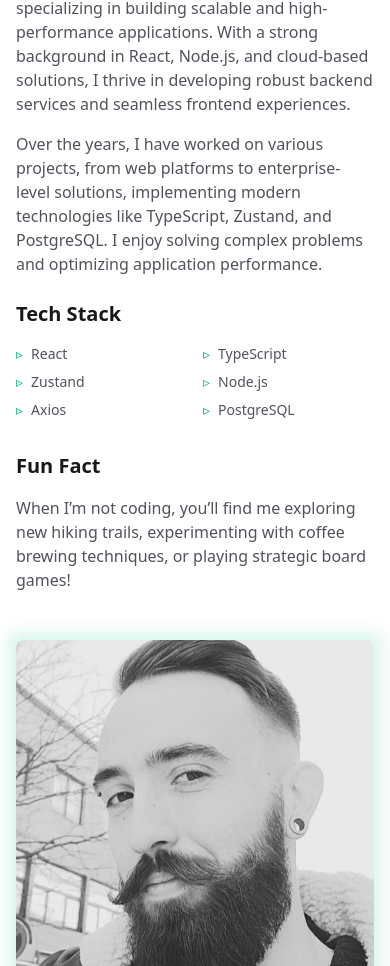
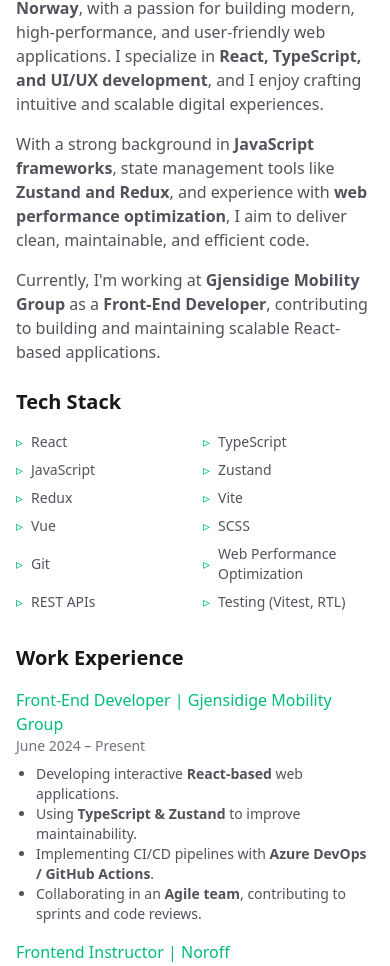
Before and after one commit to Christonn93/OnlinePortfolio, a React (Vite) app: page / in a window 390 px wide. Shown: the part 1034-2000 px from the top of the page. Built offline with nearby package versions, Linux system fonts and the light colour scheme.

Commit message:
Adding changes

```diff
--- a/src/components/sections/About.tsx
+++ b/src/components/sections/About.tsx
@@ -2,51 +2,127 @@
 import ProfileImage from "@/assets/profileImage.jpg";
 
 export const About = () => {
+ // Motion Variants
+ const sectionVariants = {
+  hidden: { opacity: 0, y: 20 },
+  visible: { opacity: 1, y: 0, transition: { duration: 0.8, ease: "easeOut" } },
+ };
+
+ const textVariants = {
+  hidden: { opacity: 0, x: -30 },
+  visible: { opacity: 1, x: 0, transition: { duration: 0.6, ease: "easeOut" } },
+ };
+
+ const itemVariants = {
+  hidden: { opacity: 0, y: 10 },
+  visible: (index: number) => ({
+   opacity: 1,
+   y: 0,
+   transition: { duration: 0.3, delay: index * 0.1 },
+  }),
+ };
+
+ const imageVariants = {
+  hidden: { opacity: 0, scale: 0.9 },
+  visible: { opacity: 1, scale: 1, transition: { duration: 0.8, ease: "easeOut" } },
+ };
+
  return (
-  <section id="about" className="py-20 border-t border-zinc-200 dark:border-zinc-800">
+  <motion.section id="about" className="py-20 border-t border-zinc-200 dark:border-zinc-800" initial="hidden" whileInView="visible" viewport={{ once: true }} variants={sectionVariants}>
    <div className="container mx-auto px-4">
-    <motion.div initial={{ opacity: 0 }} animate={{ opacity: 1 }} transition={{ duration: 1 }}>
-     <div className="flex items-center mb-12">
+    {/* Section Header */}
+    <motion.div className="flex items-center mb-12" variants={sectionVariants}>
      <h2 className="text-2xl md:text-3xl font-bold">
       <span className="text-emerald-500 font-mono mr-2">01.</span>
       About Me
      </h2>
      <div className="h-px bg-zinc-300 dark:bg-zinc-700 flex-grow ml-4"></div>
-     </div>
+    </motion.div>
+
+    {/* Content Grid */}
     <div className="grid md:grid-cols-5 gap-12">
-      <div className="md:col-span-3">
+     {/* Text Content */}
+     <motion.div className="md:col-span-3" variants={textVariants}>
       <p className="text-zinc-600 dark:text-zinc-400 mb-4">
-        I am a passionate Full-Stack Developer specializing in building scalable and high-performance applications. With a strong background in React, Node.js, and cloud-based solutions, I thrive in
-        developing robust backend services and seamless frontend experiences.
+       I’m a <b>Front-End Engineer</b> based in <b>Larvik, Norway</b>, with a passion for building modern, high-performance, and user-friendly web applications. I specialize in{" "}
+       <b>React, TypeScript, and UI/UX development</b>, and I enjoy crafting intuitive and scalable digital experiences.
       </p>
       <p className="text-zinc-600 dark:text-zinc-400 mb-4">
-        Over the years, I have worked on various projects, from web platforms to enterprise-level solutions, implementing modern technologies like TypeScript, Zustand, and PostgreSQL. I enjoy solving
-        complex problems and optimizing application performance.
+       With a strong background in <b>JavaScript frameworks</b>, state management tools like <b>Zustand and Redux</b>, and experience with <b>web performance optimization</b>, I aim to deliver clean,
+       maintainable, and efficient code.
       </p>
+      <p className="text-zinc-600 dark:text-zinc-400 mb-4">
+       Currently, I'm working at <b>Gjensidige Mobility Group</b> as a <b>Front-End Developer</b>, contributing to building and maintaining scalable React-based applications.
+      </p>
+
+      {/* Tech Stack */}
       <h3 className="text-xl font-semibold mt-6 mb-4">Tech Stack</h3>
-       <ul className="grid grid-cols-2 gap-x-4 gap-y-2 mb-8">
-        {["React", "TypeScript", "Zustand", "Node.js", "Axios", "PostgreSQL"].map((tech, index) => (
-         <li key={index} className="flex items-center text-sm text-zinc-600 dark:text-zinc-400">
+      <motion.ul className="grid grid-cols-2 gap-x-4 gap-y-2 mb-8">
+       {["React", "TypeScript", "JavaScript", "Zustand", "Redux", "Vite", "Vue", "SCSS", "Git", "Web Performance Optimization", "REST APIs", "Testing (Vitest, RTL)"].map((tech, index) => (
+        <motion.li
+         key={index}
+         custom={index}
+         initial="hidden"
+         whileInView="visible"
+         viewport={{ once: true }}
+         variants={itemVariants}
+         className="flex items-center text-sm text-zinc-600 dark:text-zinc-400"
+        >
          <span className="text-emerald-500 mr-2">▹</span> {tech}
+        </motion.li>
+       ))}
+      </motion.ul>
+
+      {/* Work Experience */}
+      <h3 className="text-xl font-semibold mt-6 mb-4">Work Experience</h3>
+      <div className="mb-4">
+       <p className="text-emerald-500 font-medium">Front-End Developer | Gjensidige Mobility Group</p>
+       <p className="text-sm text-zinc-500">June 2024 – Present</p>
+       <ul className="list-disc pl-5 text-zinc-600 dark:text-zinc-400 text-sm mt-2">
+        <li>
+         Developing interactive <b>React-based</b> web applications.
         </li>
-        ))}
+        <li>
+         Using <b>TypeScript & Zustand</b> to improve maintainability.
+        </li>
+        <li>
+         Implementing CI/CD pipelines with <b>Azure DevOps / GitHub Actions</b>.
+        </li>
+        <li>
+         Collaborating in an <b>Agile team</b>, contributing to sprints and code reviews.
+        </li>
        </ul>
+      </div>
+      <div className="mb-4">
+       <p className="text-emerald-500 font-medium">Frontend Instructor | Noroff</p>
+       <p className="text-sm text-zinc-500">Feb 2024 – May 2024</p>
+       <ul className="list-disc pl-5 text-zinc-600 dark:text-zinc-400 text-sm mt-2">
+        <li>
+         Taught <b>React, JavaScript, and UI/UX design principles</b>.
+        </li>
+        <li>Mentored students in project development and debugging.</li>
+       </ul>
+      </div>
+
+      {/* Fun Fact */}
       <h3 className="text-xl font-semibold mt-6 mb-4">Fun Fact</h3>
       <p className="text-zinc-600 dark:text-zinc-400">
-        When I’m not coding, you’ll find me exploring new hiking trails, experimenting with coffee brewing techniques, or playing strategic board games!
+       Before transitioning into web development, I spent years as a <b>Sous Chef</b>, honing skills in teamwork, organization, and attention to detail—qualities that now help me build structured and
+       efficient code.
       </p>
-      </div>
-      <div className="md:col-span-2 relative">
+     </motion.div>
+
+     {/* Profile Image */}
+     <motion.div className="md:col-span-2 relative" variants={imageVariants}>
       <div className="relative group">
        <div className="absolute -inset-2 rounded-lg bg-emerald-500/20 opacity-75 blur transition duration-300 group-hover:opacity-100"></div>
        <div className="relative aspect-square bg-zinc-100 dark:bg-zinc-800 rounded-lg overflow-hidden">
         <img src={ProfileImage} alt="Profile" className="w-full h-full object-cover grayscale hover:grayscale-0 transition-all duration-300" />
        </div>
       </div>
+     </motion.div>
     </div>
    </div>
-    </motion.div>
-   </div>
-  </section>
+  </motion.section>
  );
 };
--- a/src/components/sections/Skills.tsx
+++ b/src/components/sections/Skills.tsx
@@ -1,83 +1,122 @@
 import { Tabs, TabsContent, TabsList, TabsTrigger } from "@/components/ui/tabs";
 import { Card, CardContent } from "@/components/ui/card";
 import { backendSkill, languageSkill, otherSkill, toolsSkill } from "@/data/skillsData";
+import { motion } from "framer-motion";
 
 export const Skills = () => {
+ // Animation variants
+ const sectionVariants = {
+  hidden: { opacity: 0, y: 20 },
+  visible: { opacity: 1, y: 0, transition: { duration: 0.8, ease: "easeOut" } },
+ };
+
+ const tabVariants = {
+  hidden: { opacity: 0, x: -20 },
+  visible: { opacity: 1, x: 0, transition: { duration: 0.5, ease: "easeOut" } },
+ };
+
+ const cardVariants = {
+  hidden: { opacity: 0, y: 15 },
+  visible: (index: number) => ({
+   opacity: 1,
+   y: 0,
+   transition: { duration: 0.5, delay: index * 0.1 },
+  }),
+ };
+
  return (
-  <section id="skills" className="py-20 border-t border-zinc-200 dark:border-zinc-800">
+  <motion.section id="skills" className="py-20 border-t border-zinc-200 dark:border-zinc-800" initial="hidden" whileInView="visible" viewport={{ once: true }} variants={sectionVariants}>
    <div className="container mx-auto px-4">
-    <div className="flex items-center mb-12">
+    {/* Section Header */}
+    <motion.div className="flex items-center mb-12" variants={sectionVariants}>
      <h2 className="text-2xl md:text-3xl font-bold">
       <span className="text-emerald-500 font-mono mr-2">03.</span>
       Skills & Technologies
      </h2>
      <div className="h-px bg-zinc-300 dark:bg-zinc-700 flex-grow ml-4"></div>
-    </div>
+    </motion.div>
+
+    {/* Tabs */}
     <Tabs defaultValue="frontend" className="w-full">
-     <TabsList className="grid grid-cols-4 mb-8">
+     <motion.div variants={tabVariants} className="grid grid-cols-4 mb-8">
+      <TabsList>
        <TabsTrigger value="frontend">Frontend</TabsTrigger>
        <TabsTrigger value="backend">Backend</TabsTrigger>
        <TabsTrigger value="tools">Tools</TabsTrigger>
        <TabsTrigger value="other">Other</TabsTrigger>
       </TabsList>
+     </motion.div>
+
+     {/* Tabs Content */}
      <TabsContent value="frontend" className="space-y-4">
-      <div className="grid grid-cols-2 md:grid-cols-4 gap-4">
+      <motion.div className="grid grid-cols-2 md:grid-cols-4 gap-4">
        {languageSkill.map((skill, index) => (
-        <Card key={index} className="border-zinc-200 dark:border-zinc-800">
+        <motion.div key={index} custom={index} initial="hidden" whileInView="visible" viewport={{ once: true }} variants={cardVariants}>
+         <Card className="border-zinc-200 dark:border-zinc-800">
           <CardContent className="p-4">
            <p className="font-medium mb-2">{skill.name}</p>
            <div className="h-2 bg-zinc-200 dark:bg-zinc-700 rounded-full overflow-hidden">
-           <div className="h-full bg-emerald-500 rounded-full" style={{ width: `${skill.level}%` }}></div>
+            <motion.div className="h-full bg-emerald-500 rounded-full" initial={{ width: 0 }} animate={{ width: `${skill.level}%` }} transition={{ duration: 1 }} />
            </div>
           </CardContent>
          </Card>
+        </motion.div>
        ))}
-      </div>
+      </motion.div>
      </TabsContent>
+
      <TabsContent value="backend" className="space-y-4">
-      <div className="grid grid-cols-2 md:grid-cols-4 gap-4">
+      <motion.div className="grid grid-cols-2 md:grid-cols-4 gap-4">
        {backendSkill.map((skill, index) => (
-        <Card key={index} className="border-zinc-200 dark:border-zinc-800">
+        <motion.div key={index} custom={index} initial="hidden" whileInView="visible" viewport={{ once: true }} variants={cardVariants}>
+         <Card className="border-zinc-200 dark:border-zinc-800">
           <CardContent className="p-4">
            <p className="font-medium mb-2">{skill.name}</p>
            <div className="h-2 bg-zinc-200 dark:bg-zinc-700 rounded-full overflow-hidden">
-           <div className="h-full bg-emerald-500 rounded-full" style={{ width: `${skill.level}%` }}></div>
+            <motion.div className="h-full bg-emerald-500 rounded-full" initial={{ width: 0 }} animate={{ width: `${skill.level}%` }} transition={{ duration: 1 }} />
            </div>
           </CardContent>
          </Card>
+        </motion.div>
        ))}
-      </div>
+      </motion.div>
      </TabsContent>
+
      <TabsContent value="tools" className="space-y-4">
-      <div className="grid grid-cols-2 md:grid-cols-4 gap-4">
+      <motion.div className="grid grid-cols-2 md:grid-cols-4 gap-4">
        {toolsSkill.map((skill, index) => (
-        <Card key={index} className="border-zinc-200 dark:border-zinc-800">
+        <motion.div key={index} custom={index} initial="hidden" whileInView="visible" viewport={{ once: true }} variants={cardVariants}>
+         <Card className="border-zinc-200 dark:border-zinc-800">
           <CardContent className="p-4">
            <p className="font-medium mb-2">{skill.name}</p>
            <div className="h-2 bg-zinc-200 dark:bg-zinc-700 rounded-full overflow-hidden">
-           <div className="h-full bg-emerald-500 rounded-full" style={{ width: `${skill.level}%` }}></div>
+            <motion.div className="h-full bg-emerald-500 rounded-full" initial={{ width: 0 }} animate={{ width: `${skill.level}%` }} transition={{ duration: 1 }} />
            </div>
           </CardContent>
          </Card>
+        </motion.div>
        ))}
-      </div>
+      </motion.div>
      </TabsContent>
+
      <TabsContent value="other" className="space-y-4">
-      <div className="grid grid-cols-2 md:grid-cols-4 gap-4">
+      <motion.div className="grid grid-cols-2 md:grid-cols-4 gap-4">
        {otherSkill.map((skill, index) => (
-        <Card key={index} className="border-zinc-200 dark:border-zinc-800">
+        <motion.div key={index} custom={index} initial="hidden" whileInView="visible" viewport={{ once: true }} variants={cardVariants}>
+         <Card className="border-zinc-200 dark:border-zinc-800">
           <CardContent className="p-4">
            <p className="font-medium mb-2">{skill.name}</p>
            <div className="h-2 bg-zinc-200 dark:bg-zinc-700 rounded-full overflow-hidden">
-           <div className="h-full bg-emerald-500 rounded-full" style={{ width: `${skill.level}%` }}></div>
+            <motion.div className="h-full bg-emerald-500 rounded-full" initial={{ width: 0 }} animate={{ width: `${skill.level}%` }} transition={{ duration: 1 }} />
            </div>
           </CardContent>
          </Card>
+        </motion.div>
        ))}
-      </div>
+      </motion.div>
      </TabsContent>
     </Tabs>
    </div>
-  </section>
+  </motion.section>
  );
 };
```
Also changed, not shown: src/components/SocialLinks.tsx (added, +25 -0 lines), src/components/layout/Footer.tsx (+3 -19 lines), src/components/sections/Hero.tsx (+21 -2 lines), src/components/sections/Projects.tsx (+61 -15 lines), 1 other file (tests, documents, lock files or other folders). Lines whose indentation alone changed are shown as unchanged.
